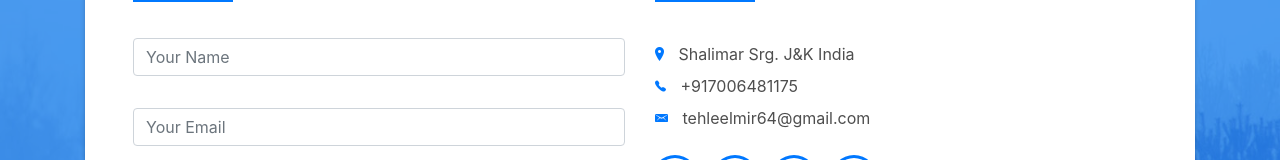
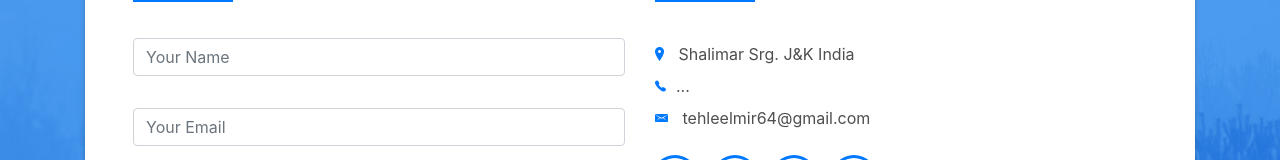
Before and after one commit to TehleelMir/tehleelMir.github.io, a plain HTML site: page index.html in a window 1280 px wide. Shown: the part 3374-3534 px from the top of the page. Drawn offline with Linux system fonts and the light colour scheme; files whose address does not match are found by name.

Commit message:
Update index.html

```diff
--- a/index.html
+++ b/index.html
@@ -507,7 +507,7 @@
                     </p>
                     <ul class="list-ico">
                       <li><span class="ion-ios-location"></span> Shalimar Srg. J&K India</li>
-                      <li><span class="ion-ios-telephone"></span> +917006481175</li>
+                      <li><span class="ion-ios-telephone"></span>...</li>
                       <li><span class="ion-email"></span> tehleelmir64@gmail.com</li>
                     </ul>
                   </div>
```
